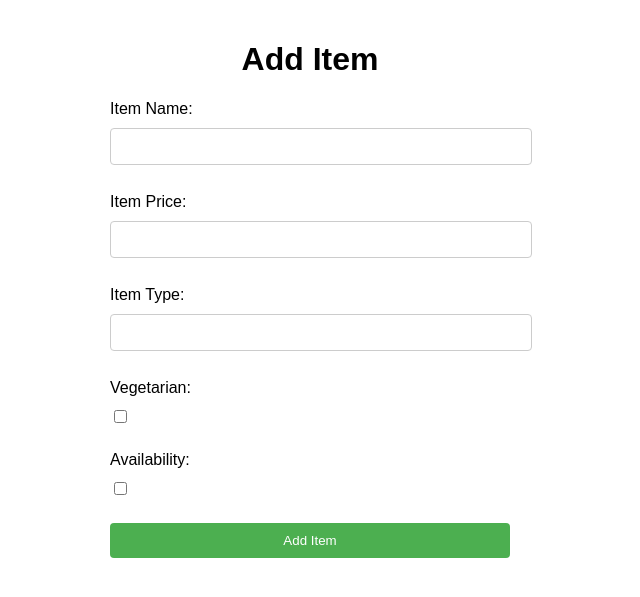
After one commit to Shriyash1234/Food_Delivery_System, a Flask app: page /restaurant/add_item in a window 1280 px wide. The commit adds this page. Shown: the top 597 px of the page, without its empty margins (330-970 px from the left). Run offline with Flask 3, Linux system fonts and the light colour scheme; some libraries are stand-ins or nearby versions.

Commit message:
Added 'add_item' and 'delete item' buttons

```diff
--- a/app.py
+++ b/app.py
@@ -13,7 +13,7 @@ app = Flask(__name__,static_url_path="/static")
 app.secret_key = 'Top_secret'
 app.config['MYSQL_HOST'] = 'localhost'
 app.config['MYSQL_USER'] = 'root'
-app.config['MYSQL_PASSWORD'] = 'shriyash123'
+app.config['MYSQL_PASSWORD'] = 'Kasvam@123'
 app.config['MYSQL_DB'] = 'food_delivery_system'
 mysql = MySQL(app)
 # try:
@@ -325,6 +325,43 @@ def restaurant_details():
 
 
     return render_template("/restaurants/details.html", restaurant_details=restaurant_details, order_details=order_details,menu=food_items)
+@app.route('/restaurant/add_item', methods=['GET', 'POST'])
+def add_item():
+    if request.method == 'POST':
+        # Fetch form data
+        item_name = request.form['item_name']
+        item_price = float(request.form['item_price'])
+        item_type = request.form['item_type']
+        vegetarian = True if request.form.get('vegetarian') else False
+        availability = True if request.form.get('availability') else False
+        restaurant_id = session["restaurant_ID"]
+        cursor = mysql.connection.cursor()
+        cursor.execute('select max(item_id) from food_item;')
+        item_ID = cursor.fetchone()
+        item_ID = str(int(item_ID[0]) + 1)
+        # order_count = 0
+        # Insert food item details into the database
+        cur = mysql.connection.cursor()
+        cur.execute('''
+            INSERT INTO food_item (item_id,item_name, item_price, item_type, vegetarian, availability, restaurant_id)
+            VALUES (%s,%s, %s, %s, %s, %s, %s)
+        ''', (item_ID, item_name, item_price, item_type, vegetarian, availability, restaurant_id))
+        mysql.connection.commit()
+
+        # Redirect the user back to the menu page after adding the new item
+        return redirect(url_for('restaurant_details'))
+    # return render_template('restaurants/details.html')
+    else:
+        return render_template('restaurants/add_item.html')
+@app.route('/delete_item/<item_id>')
+def delete_item(item_id):
+    cur = mysql.connection.cursor()
+    cur.execute('''
+        DELETE FROM food_item
+        WHERE item_id = %s
+    ''', (item_id,))
+    mysql.connection.commit()
+    return redirect(url_for('restaurant_details'))
 
 @app.route('/restaurant/editmenu/<item_id>', methods=['GET', 'POST'])
 def edit_menu(item_id):
--- a/food_delivery_system.sql
+++ b/food_delivery_system.sql
@@ -323,7 +323,7 @@ CREATE TABLE Food_Item (
   photo_url varchar(100) DEFAULT NULL,
   image blob default NULL,
   availability tinyint(1) NOT NULL,
-  order_count int(8) NOT NULL,
+  order_count int(8) NOT NULL DEFAULT 0,
   PRIMARY KEY (item_id),
   KEY restaurant_id (restaurant_id),
   CONSTRAINT Food_Item_ibfk_1 FOREIGN KEY (restaurant_id) REFERENCES Restaurant (restaurant_id) ON DELETE CASCADE
--- /dev/null
+++ b/templates/restaurants/add_item.html
@@ -0,0 +1,75 @@
+<!DOCTYPE html>
+<html>
+<head>
+    <title>Add Item</title>
+    <style>
+        body {
+            font-family: Arial, sans-serif;
+            margin: 0;
+            padding: 20px;
+        }
+
+        h1 {
+            text-align: center;
+        }
+
+        form {
+            max-width: 400px;
+            margin: 0 auto;
+        }
+
+        label {
+            display: block;
+            margin-bottom: 10px;
+        }
+
+        input[type="text"],
+        input[type="number"] {
+            width: 100%;
+            padding: 10px;
+            margin-bottom: 10px;
+            border: 1px solid #ccc;
+            border-radius: 4px;
+        }
+
+        input[type="checkbox"] {
+            margin-bottom: 10px;
+        }
+
+        input[type="submit"] {
+            width: 100%;
+            padding: 10px;
+            background-color: #4CAF50;
+            color: white;
+            border: none;
+            border-radius: 4px;
+            cursor: pointer;
+        }
+
+        input[type="submit"]:hover {
+            background-color: #45a049;
+        }
+    </style>
+</head>
+<body>
+    <h1>Add Item</h1>
+    <form action="" method="POST">
+        <label for="item_name">Item Name:</label>
+        <input type="text" id="item_name" name="item_name" required><br><br>
+
+        <label for="item_price">Item Price:</label>
+        <input type="number" id="item_price" name="item_price" required><br><br>
+
+        <label for="item_type">Item Type:</label>
+        <input type="text" id="item_type" name="item_type" required><br><br>
+
+        <label for="vegetarian">Vegetarian:</label>
+        <input type="checkbox" id="vegetarian" name="vegetarian"><br><br>
+
+        <label for="availability">Availability:</label>
+        <input type="checkbox" id="availability" name="availability"><br><br>
+
+        <input type="submit" value="Add Item">
+    </form>
+</body>
+</html>
--- a/templates/restaurants/details.html
+++ b/templates/restaurants/details.html
@@ -68,7 +68,7 @@
       </table>
       <h2>Menu</h2>
       <div class="container my-5">
-
+        <a href="{{ url_for('add_item') }}" type="button" class="btn btn-primary">Add Item</a>
         <div class="row">
           {% for food in menu %}
           <div class="col-md-6 col-lg-4">
@@ -88,11 +88,13 @@
               <a href="{{ url_for('edit_menu', item_id=food.item_id) }}">
                 <button type="button" class="btn btn-primary">Edit Menu</button>
               </a>
+              <a href="{{ url_for('delete_item', item_id=food.item_id) }}">
+                <button type="button" class="btn btn-danger">Delete</button>
+              </a>
             </div>
           </div>
           {% endfor %}
         </div>
-
       </div>
     </div>
 </body>
```
